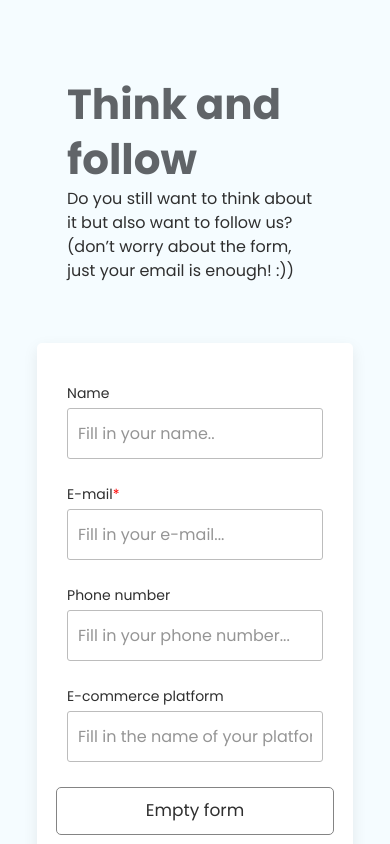
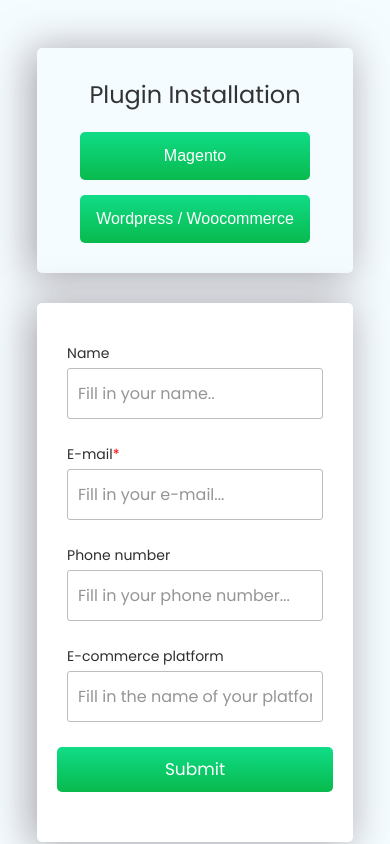
Before and after one commit to Mil0dV/co2ok-dojo-2.0, a Vue app in the folder frontend/: page /webshops/retailers in a window 390 px wide. Shown: the part 5500-6344 px from the top of the page. Built offline with nearby package versions, Linux system fonts and the light colour scheme; what v-animate-css, vue-lodash, vue-moment would draw is missing.

Commit message:
webshop form update

```diff
--- a/frontend/src/components/layout/WebshopForm.vue
+++ b/frontend/src/components/layout/WebshopForm.vue
@@ -3,16 +3,18 @@
         <div class="uk-container form__section uk-container-width">
             <div class="uk-flex uk-flex-wrap uk-flex-wrap-around col-1" uk-grid>
                 <div class="uk-width-1-2 to-left">
-                    <div class="uk-card uk-card-body section-1__col-1 final__section">
-                        <h2 class="main-title--large">{{content === 1 ? locale['title1'] : locale['title2']}}</h2>
-                        <p class="main-text--large">
-                            {{content === 1 ? locale['subtitle1'] : locale['subtitle2']}}
-                        </p>
+                    <div class="uk-card uk-card-body section-1__col-1 final__section" style="border-radius: 5px;height: 100%;width: 100%;box-shadow: -5px 3px 40px 2px hsla(300,3%,55%,.74);">
+                        <h3 style="margin-bottom: 20px;">Plugin Installation</h3>
+                        <router-link to="/webshops/plug-in-installation" class="" style="cursor: pointer;width: 90%;margin-bottom: 15px;"><button style="cursor: pointer;border: 0px;border-radius: 5px;color: white;background: linear-gradient(to bottom, #10dc87 0%, #08ba4d 100%);width: 100%; height: auto;padding: 15px 0px 15px 0px; border-radius: 5px;font-size:16px;text-align:center">Magento</button></router-link>
+                        <router-link to="/webshops/plug-in-installation" style="cursor: pointer;width: 90%;"><button style="cursor: pointer;border: 0px;background: linear-gradient(to bottom, #10dc87 0%, #08ba4d 100%);border-radius: 5px;color: white;width: 100%; height: auto;padding: 15px 0px 15px 0px; border-radius: 5px;font-size:16px;text-align:center">Wordpress / Woocommerce</button></router-link>
+
                     </div>
                 </div>
 
+
                 <div class="uk-width-1-2 to-right">
-                    <div class="uk-card login__form-container col-2-card uk-card-default uk-card-body">
+
+                    <div class="uk-card login__form-container col-2-card uk-card-default uk-card-body" style="box-shadow: -5px 3px 40px 2px hsla(300,3%,55%,.74);">
                         <form class="login__form">
                             <div class="login__group">
                                 <label class="login__group">
@@ -45,7 +47,7 @@
                             </div>
 
                             <div style="width: 100%; text-align: left;" class="login__buttons">
-                                <a class="button button-empty btn-large" @click="emptyForm()"> {{locale['empty']}}</a>
+                                <!-- <a class="button button-empty btn-large" @click="emptyForm()"> {{locale['empty']}}</a> -->
                                 <a class="button btn-large" @click="sendForm()"> {{locale['send']}}</a>
                             </div>
                         </form>
--- a/frontend/src/styles/layout/nav.scss
+++ b/frontend/src/styles/layout/nav.scss
@@ -35,7 +35,7 @@
 }
 
 .uk-navbar-nav li a {
-  font-size: 16px;
+  font-size: 18px;
   color: #2F2F2F;
 }
 
--- a/frontend/src/styles/webshops/webshop__form.scss
+++ b/frontend/src/styles/webshops/webshop__form.scss
@@ -3,12 +3,17 @@
   max-width: 460px;
   width: 100%;
   text-align: left;
+  display: flex;
+  flex-direction: column;
+  justify-content: center;
+  align-items: center;
 }
 
 .to-left {
   display: flex;
-  justify-content: flex-start;
+  justify-content: center;
   align-items: center;
+  // border: 1px solid red;
 }
 
 .main-text--large {
@@ -17,13 +22,17 @@
 
 .col-2-card {
   max-width: 656px;
-  width: 100%;
+  width: 80%;
   height: 100%;
   overflow: hidden;
 }
 
 .to-right {
   padding: 0;
+  display: flex;
+  justify-content: center;
+  align-items: center;
+  // border: 1px solid red;
 }
 
 .login__form-container {
@@ -110,11 +119,17 @@
     width: 100%;
     height: 100%;
   }
+  .col-2-card{
+    width: 100%;
+  }
 }
 
 @media (max-width: 1095px) {
   .form__section {
     margin-top: unset;
+  }
+  .col-2-card{
+    width: 100%;
   }
 
   .uk-width-1-2 {
@@ -221,6 +236,9 @@
   .uk-width-1-2 {
     width: 90%;
   }
+  .col-2-card{
+    width: 100%;
+  }
 
 }
 
@@ -240,4 +258,7 @@
   .uk-container-width {
     padding: 0;
   }
+  .col-2-card{
+    width: 100%;
+  }
 }
--- a/frontend/src/views/webshops/Installation.vue
+++ b/frontend/src/views/webshops/Installation.vue
@@ -1,9 +1,9 @@
 <template>
     <div class="main">
         <Header :image="header"></Header>
-
+        <div style="margin-top: 120px;margin-bottom: -70px;"><WebshopForm :content="formContent"/></div>
         <div class="uk-section">
-            <div class="uk-container uk-container-width">
+            <div class="uk-container uk-container-width" style="">
                 <div class="install__container">
                     <div class="uk-width-1-2 install-col install-col-1">
                         <h3>Wordpress / Woocommerce</h3>
@@ -72,7 +72,7 @@
                 </div>
             </div>
         </div>
-        <WebshopForm :content="formContent"/>
+        <!-- <WebshopForm :content="formContent"/> -->
     </div>
 </template>
 
```
